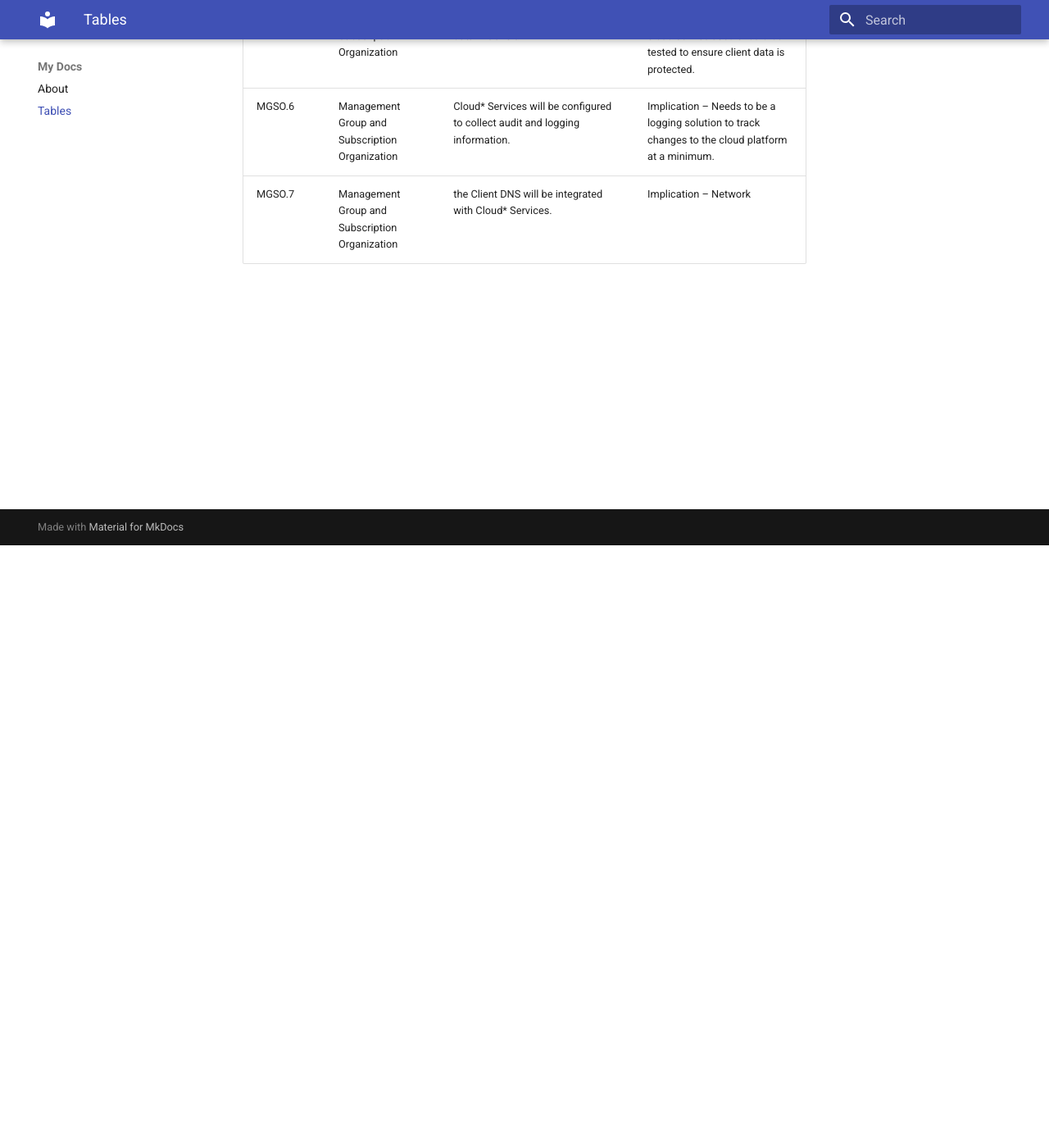
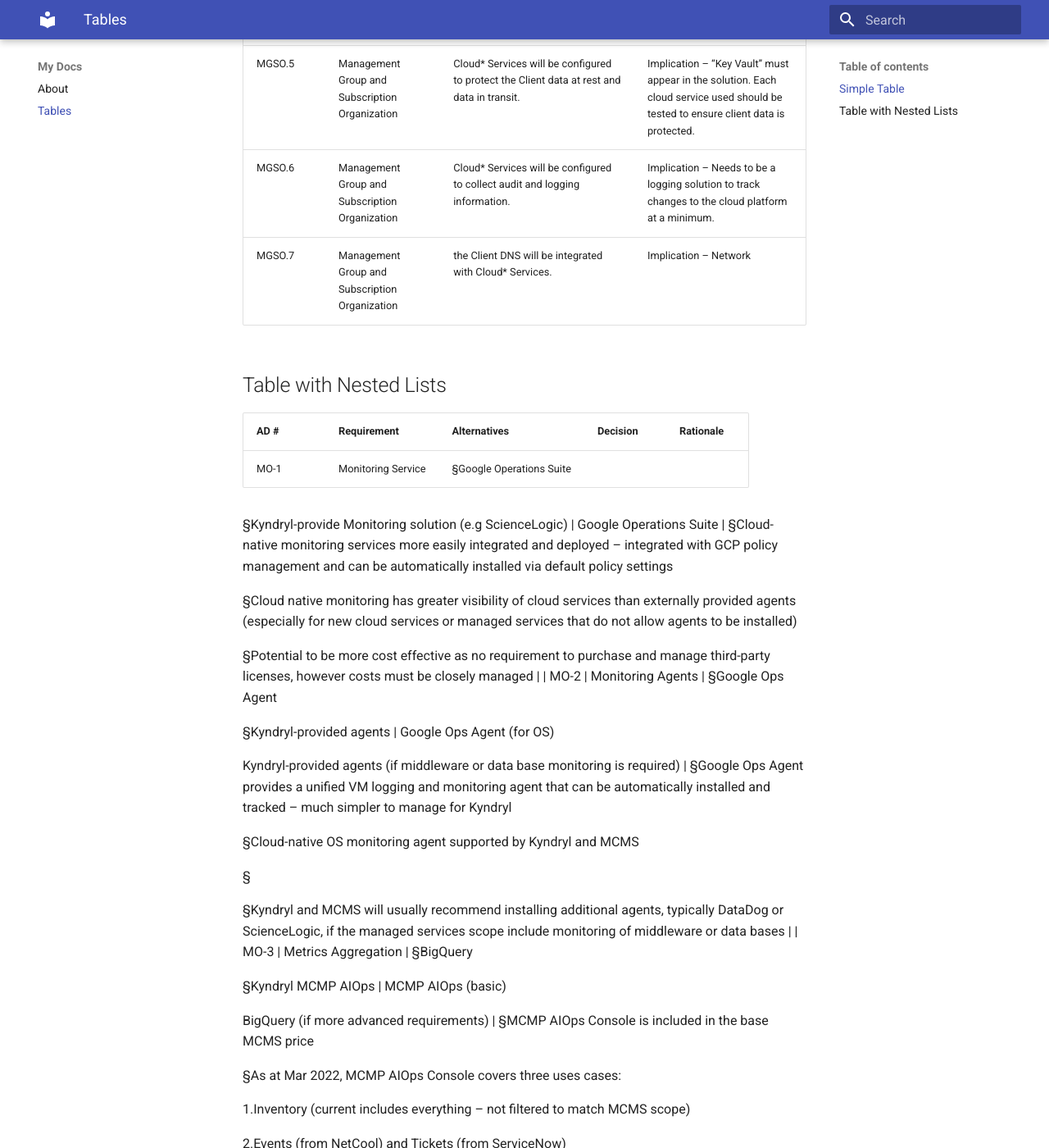
Before and after one commit to shallcrm/testing-mkdocs, an MkDocs documentation site: the page built from docs/table-test.md, in a window 1280 px wide and 1400 px high, scrolled down 735 px. Shown: the whole window at 82% size. Built offline with MkDocs 1.6.1 and Material for MkDocs 9.7.7, drawn with Linux system fonts in a browser that asks for light colours; some of the changed text lies outside the part shown.

Commit message:
More complex table

```diff
--- a/docs/table-test.md
+++ b/docs/table-test.md
@@ -2,6 +2,9 @@
 
 This is being used to test tables
 
+
+
+## Simple Table
 
 | #      | Category                                       | Requirement                                                                                                                                                        | Solution Approach                                                                                                                   |
 | ------ | ---------------------------------------------- | ------------------------------------------------------------------------------------------------------------------------------------------------------------------ | ----------------------------------------------------------------------------------------------------------------------------------- |
@@ -12,3 +15,49 @@
 | MGSO.5 | Management Group and Subscription Organization | Cloud\* Services will be configured to protect the Client data at rest and data in transit.                                                                        | Implication – “Key Vault” must appear in the solution. Each cloud service used should be tested to ensure client data is protected. |
 | MGSO.6 | Management Group and Subscription Organization | Cloud\* Services will be configured to collect audit and logging information.                                                                                      | Implication – Needs to be a logging solution to track changes to the cloud platform at a minimum.                                   |
 | MGSO.7 | Management Group and Subscription Organization | the Client DNS will be integrated with Cloud\* Services.                                                                                                           | Implication – Network                                                                                                               |
+
+## Table with Nested Lists
+
+| AD # | Requirement         | Alternatives                                                                      | Decision                                                                                               | Rationale                                                                                                                                                                                                                                                                                                                                                                                                                                                                                                                                                                                                                                                                                                                                                                                     |
+| ---- | ------------------- | --------------------------------------------------------------------------------- | ------------------------------------------------------------------------------------------------------ | --------------------------------------------------------------------------------------------------------------------------------------------------------------------------------------------------------------------------------------------------------------------------------------------------------------------------------------------------------------------------------------------------------------------------------------------------------------------------------------------------------------------------------------------------------------------------------------------------------------------------------------------------------------------------------------------------------------------------------------------------------------------------------------------- |
+| MO-1 | Monitoring Service  | §Google Operations Suite
+
+§Kyndryl-provide Monitoring solution (e.g ScienceLogic) | Google Operations Suite                                                                                | §Cloud-native monitoring services more easily integrated and deployed – integrated with GCP policy management and can be automatically installed via default policy settings
+
+§Cloud native monitoring has greater visibility of cloud services than externally provided agents (especially for new cloud services or managed services that do not allow agents to be installed)
+
+§Potential to be more cost effective as no requirement to purchase and manage third-party licenses, however costs must be closely managed                                                                                                                                                                                                                                                                   |
+| MO-2 | Monitoring Agents   | §Google Ops Agent
+
+§Kyndryl-provided agents                                       | Google Ops Agent (for OS)
+
+Kyndryl-provided agents (if middleware or data base monitoring is required) | §Google Ops Agent provides a unified VM logging and monitoring agent that can be automatically installed and tracked – much simpler to manage for Kyndryl
+
+§Cloud-native OS monitoring agent supported by Kyndryl and MCMS
+
+§
+
+§Kyndryl and MCMS will usually recommend installing additional agents, typically DataDog or ScienceLogic, if the managed services scope include monitoring of middleware or data bases                                                                                                                                                                                                                                                                                                                                                                         |
+| MO-3 | Metrics Aggregation | §BigQuery
+
+§Kyndryl MCMP AIOps                                                    | MCMP AIOps (basic)
+
+BigQuery (if more advanced requirements)                                           | §MCMP AIOps Console is included in the base MCMS price
+
+§As at Mar 2022, MCMP AIOps Console covers three uses cases:
+
+1.Inventory (current includes everything – not filtered to match MCMS scope)
+
+2.Events (from NetCool) and Tickets (from ServiceNow)
+
+3.Day 2 Operations for basic Start / Stop / Resize operations (not currently integrated with ServiceNow for Change Management)
+
+§MCMP AIOps does not currently pull in metrics from GCP (unlike Azure and AWS where it does pull metrics from Azure Monitor and AWS CloudWatch respectively) – as at Mar 2022
+
+§
+
+§For other uses cases that require retention of analysis of metrics the preferred approach would be to use the native GCP services:
+
+‒Cloud Monitoring initially
+
+‒Export to BigQuery for retention and analysis |
```
Also changed, not shown: docs/index.md (+1 -1 lines).
